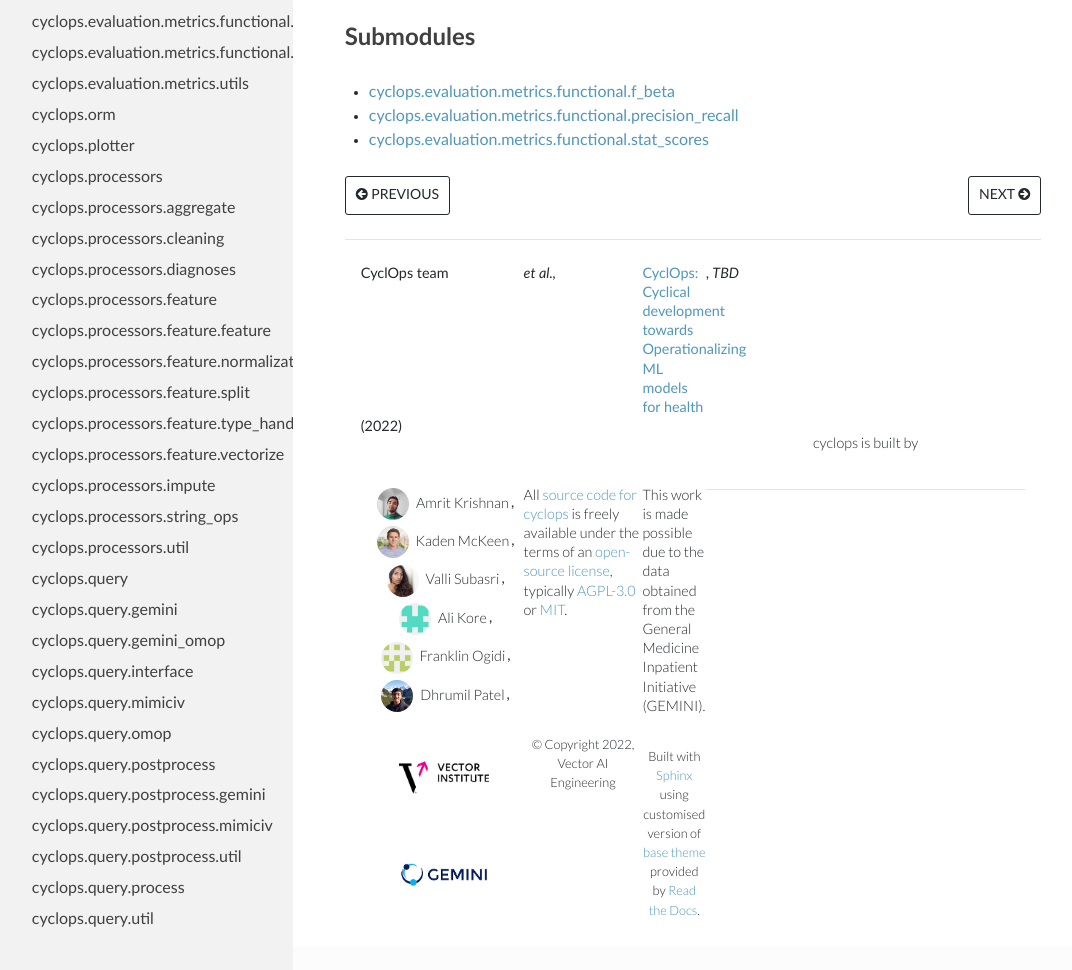
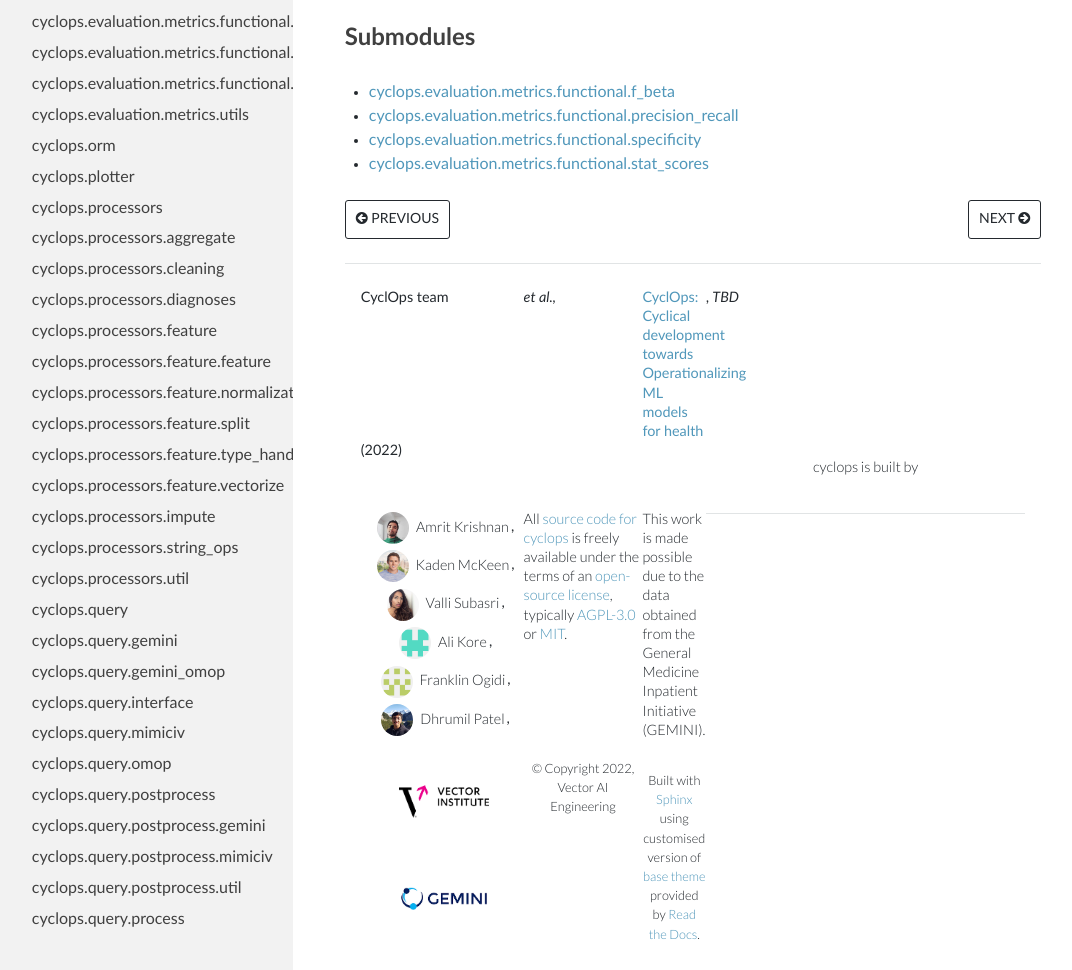
Before and after one commit to VectorInstitute/cyclops, a Sphinx documentation site: the page built from docs/source/reference/api/cyclops.evaluation.metrics.functional.rst, in a window 1280 px wide and 1273 px high, cut to the strip 303-1273 px from the top of the window. Shown: the whole strip, without its empty margins (7-1079 px from the left). Built offline with Sphinx 7.4.7, drawn with Linux system fonts in a browser that asks for light colours.

Commit message:
Update docs after fixing style for specificity metrics

```diff
--- a/docs/source/reference/api/cyclops.evaluation.metrics.functional.rst
+++ b/docs/source/reference/api/cyclops.evaluation.metrics.functional.rst
@@ -14,4 +14,5 @@ Submodules
 
    cyclops.evaluation.metrics.functional.f_beta
    cyclops.evaluation.metrics.functional.precision_recall
+   cyclops.evaluation.metrics.functional.specificity
    cyclops.evaluation.metrics.functional.stat_scores
--- /dev/null
+++ b/docs/source/reference/api/cyclops.evaluation.metrics.functional.specificity.rst
@@ -0,0 +1,7 @@
+cyclops.evaluation.metrics.functional.specificity module
+========================================================
+
+.. automodule:: cyclops.evaluation.metrics.functional.specificity
+   :members:
+   :undoc-members:
+   :show-inheritance:
--- a/docs/source/theme/footer.html
+++ b/docs/source/theme/footer.html
@@ -47,7 +47,7 @@
 
 
   <div class="footer-small-text">
-    All <a href="https://github.com/nextstrain">source code for cyclops</a> is freely available under the terms of an <a href="https://opensource.org/osd">open-source license</a>, typically <a href="https://opensource.org/licenses/AGPL-3.0">AGPL-3.0</a> or <a href="https://opensource.org/licenses/MIT">MIT</a>.
+    All <a href="https://github.com/VectorInstitute/cyclops">source code for cyclops</a> is freely available under the terms of an <a href="https://opensource.org/osd">open-source license</a>, typically <a href="https://opensource.org/licenses/AGPL-3.0">AGPL-3.0</a> or <a href="https://opensource.org/licenses/MIT">MIT</a>.
   </div>
 
   <div class="footer-small-text">
--- a/docs/source/theme/layout.html
+++ b/docs/source/theme/layout.html
@@ -22,7 +22,7 @@
 #}
 {% block sidebartitle %}
 
-{% set logo = logo if logo else 'cyclops_logo.png' if theme_logo else '' %}
+{% set logo = logo if logo else 'cyclops_logo-dark.png' if theme_logo else '' %}
 
 {% if logo %}
   <a href="{{ theme_logo_link }}">
```
Also changed, not shown: 1 other file.
